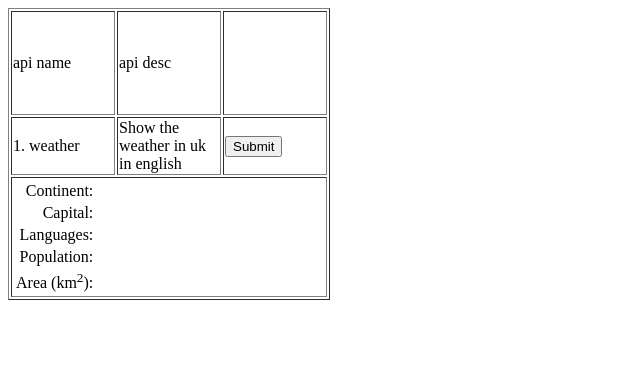
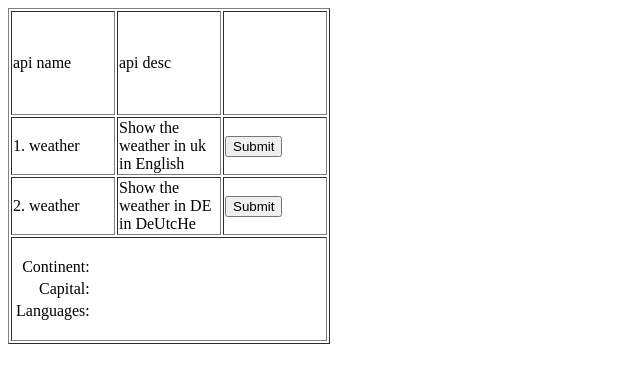
Before and after one commit to VVdeV2022/vvgeonames, a plain HTML site: page index.html in a window 1280 px wide. Shown: the whole page, without its empty margins (0-640 px from the left). Drawn offline with Linux system fonts and the light colour scheme.

Commit message:
second version

```diff
--- a/index.html
+++ b/index.html
@@ -30,25 +30,49 @@
 				</td>
 
 			</tr>
+			<!-- Row -->
 			<tr>
 				<td>
 					1. weather
 				</td>
 				<td>
-					Show the weather in uk in english
+					Show the weather in uk in English
 				</td>
 				<td>
 
-					<select hidden id="selCountry" value="GB">
-
+					<select hidden id="selCountry">
+						<option value="GB">Great Britain</option>
 					</select>
 
-					<select hidden id="selLanguage" value="en">
+					<select hidden id="selLanguage">
+						<option value="en">English</option>
 					</select>
 
 					<button id="btnRun">Submit</button>
 				</td>
 			</tr>
+<!-- Row -->
+<tr>
+	<td>
+		2. weather
+	</td>
+	<td>
+		Show the weather in DE in DeUtcHe
+	</td>
+	<td>
+
+		<select hidden id="selCountry">
+			<option value="DE">Germany</option>
+		</select>
+
+		<select hidden id="selLanguage">
+			<option value="de">Deutsche</option>
+		</select>
+
+		<button id="btnRun">Submit</button>
+	</td>
+</tr>
+			<!-- rESULT -->
 			<tr>
 
 				<td colspan="3" style="height:100px;width:100px">
@@ -62,7 +86,6 @@
 									Continent:
 								</td>
 								<td id="txtContinent">
-
 								</td>
 
 							</tr>
@@ -87,25 +110,8 @@
 
 							</tr>
 
-							<tr>
-								<td align="right">
-									Population:
-								</td>
-								<td id="txtPopulation">
 
-								</td>
 
-							</tr>
-
-							<tr>
-								<td align="right">
-									Area (km<sup>2</sup>):
-								</td>
-								<td id="txtArea">
-
-								</td>
-
-							</tr>
 
 
 						</table>
```
